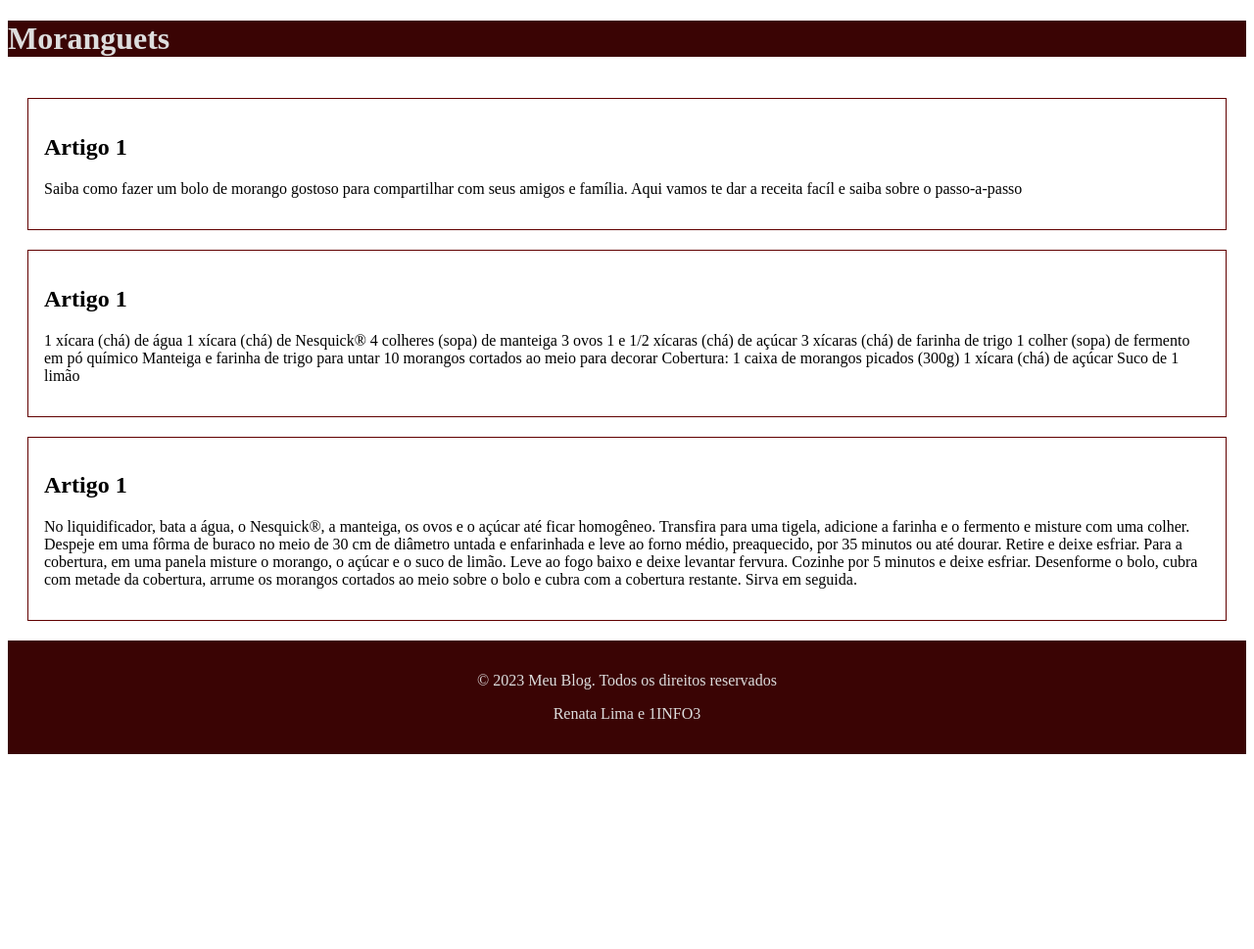
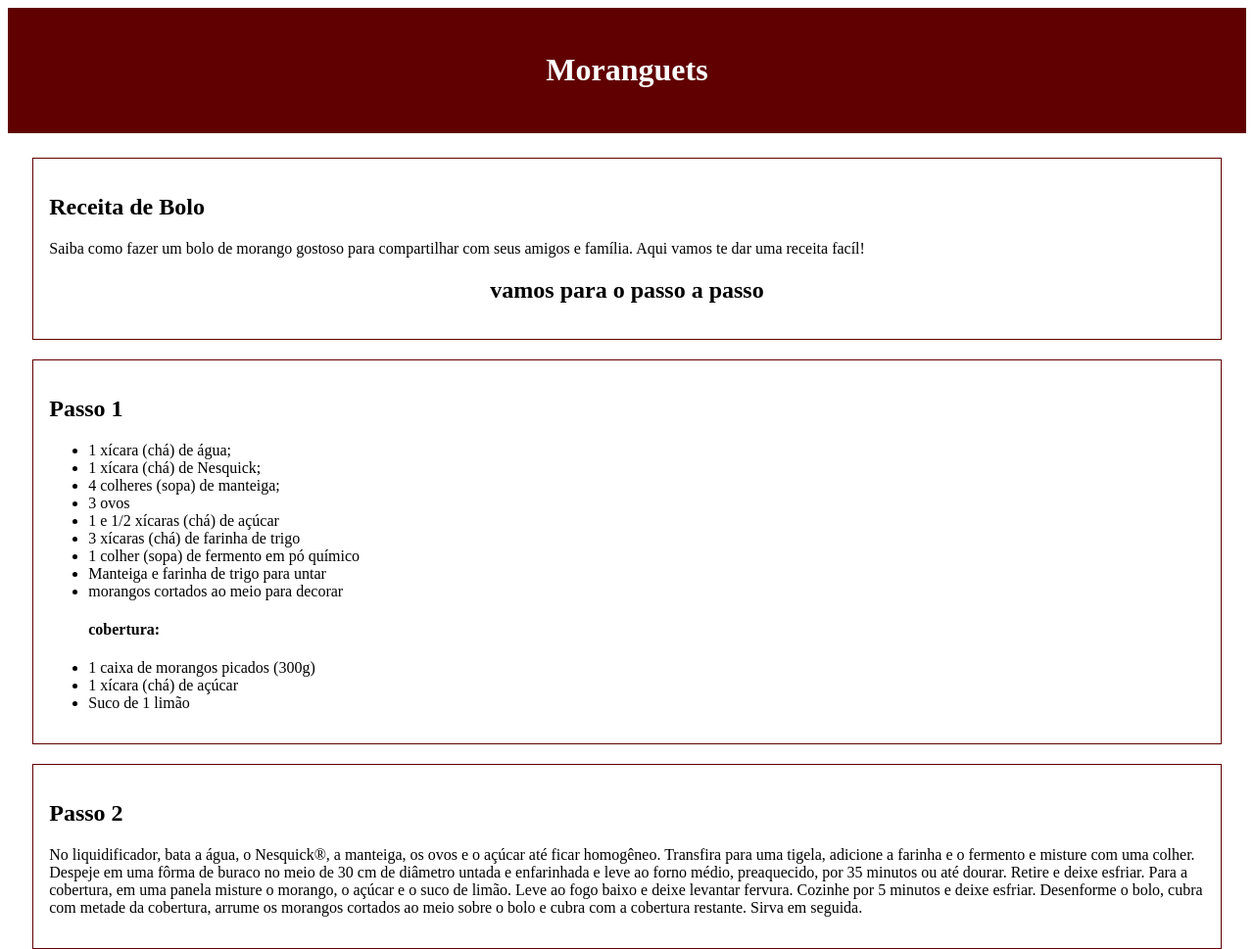
Before and after one commit to ReehLimas/Blog-usando-Grid, a plain HTML site: page index.html in a window 1280 px wide. Shown: the top 969 px of the page at 98% size. Before the commit the page ends 800 px from the top, so only its background shows below. Drawn offline with Linux system fonts and the light colour scheme.

Commit message:
li-adicionada-bolo

```diff
--- a/css/style.css
+++ b/css/style.css
@@ -1,22 +1,25 @@
 .header {
-    background-color:#3a0404 ;
-    color: #ddd;
-    padding: center ;
-    text-align: 1rem ;
+    background-color:#610000;
+    color: #ffffff;
+    padding: 1.5rem;
+    text-align: center ;
 }
 .grid-container {
 display: grid ;
 grid-template-columns: repeat(auto-fit, minmax(300px 1fr));
 gap: 20px;
-padding: 20px;
+padding: 2%;
 }
 .grid-item {
     border: 1px solid #610000;
     padding: 1rem;
 }
 .footer{
-    background-color: #3a0404;
+    background-color: #610000;
     color: #ddd;
     text-align: center;
     padding: 1rem;
 }
+h1{
+    text-align: center;
+}
--- a/index.html
+++ b/index.html
@@ -16,34 +16,39 @@
 
     <main class="grid-container">
         <article class="grid-item">
-            <h2> Artigo 1</h2>
-            <p>Saiba como fazer um bolo de morango gostoso para compartilhar com seus amigos e família. Aqui vamos te dar a receita facíl e saiba sobre o passo-a-passo</passo-a-passo></p>
+            <h2> Receita de Bolo</h2>
+            <p>Saiba como fazer um bolo de morango gostoso para compartilhar com seus amigos e família. Aqui vamos te dar uma receita facíl!</p>
+            <h1>vamos para o passo a passo</h1>
         </article>
         <article class="grid-item">
-            <h2> Artigo 1</h2>
-            <p>1 xícara (chá) de água
-                1 xícara (chá) de Nesquick®
-                4 colheres (sopa) de manteiga
-                3 ovos
-                1 e 1/2 xícaras (chá) de açúcar
-                3 xícaras (chá) de farinha de trigo
-                1 colher (sopa) de fermento em pó químico
-                Manteiga e farinha de trigo para untar
-                10 morangos cortados ao meio para decorar
-                Cobertura:
+            <h2> Passo 1</h2>
+            <ul>
+                <li>1 xícara (chá) de água;</li>
+                <li>1 xícara (chá) de Nesquick;</li>
+                 <li>4 colheres (sopa) de manteiga;</li>
+                    <li>3 ovos</li>
+                    <li>1 e 1/2 xícaras (chá) de açúcar</li>
+                    <li>3 xícaras (chá) de farinha de trigo</li>
+                    <li>1 colher (sopa) de fermento em pó químico</li>
+                    <li>Manteiga e farinha de trigo para untar</li>
+                    <li>morangos cortados ao meio para decorar</li>
+                    <h4>cobertura:</h4>
+                    <li>1 caixa de morangos picados (300g)</li>
+                    <li>1 xícara (chá) de açúcar</li>
+                    <li>Suco de 1 limão</li>
+            </ul>
 
-                1 caixa de morangos picados (300g)
-                1 xícara (chá) de açúcar
-                Suco de 1 limão</p>
+
+
         </article>
         <article class="grid-item">
-            <h2> Artigo 1</h2>
+            <h2> Passo 2</h2>
             <p>No liquidificador, bata a água, o Nesquick®, a manteiga, os ovos e o açúcar até ficar homogêneo. Transfira para uma tigela, adicione a farinha e o fermento e misture com uma colher. Despeje em uma fôrma de buraco no meio de 30 cm de diâmetro untada e enfarinhada e leve ao forno médio, preaquecido, por 35 minutos ou até dourar. Retire e deixe esfriar. Para a cobertura, em uma panela misture o morango, o açúcar e o suco de limão. Leve ao fogo baixo e deixe levantar fervura. Cozinhe por 5 minutos e deixe esfriar. Desenforme o bolo, cubra com metade da cobertura, arrume os morangos cortados ao meio sobre o bolo e cubra com a cobertura restante. Sirva em seguida.</p>
         </article>
     </main>
     <footer class="footer">
         <p>&copy; 2023 Meu Blog. Todos os direitos reservados </p>
-        <p> Renata Lima e 1INFO3</p>
+        <p> Renata Lima 1INFO3</p>
     </footer>
 </body>
 
```
